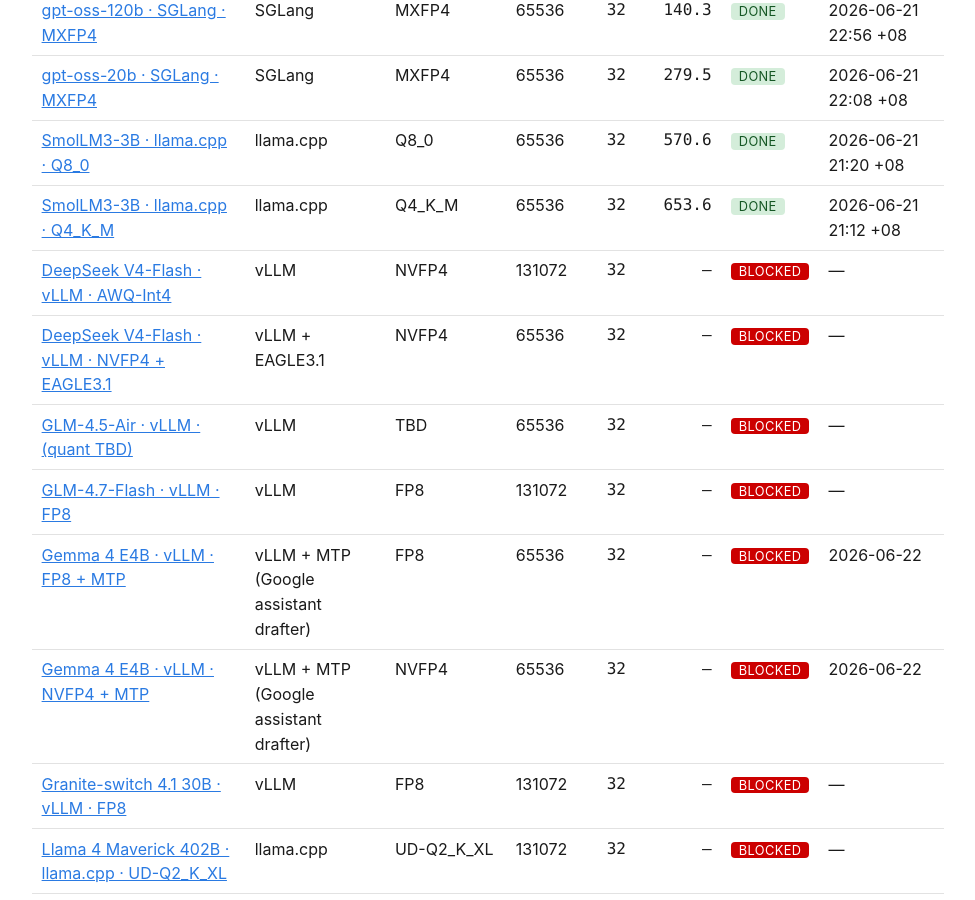
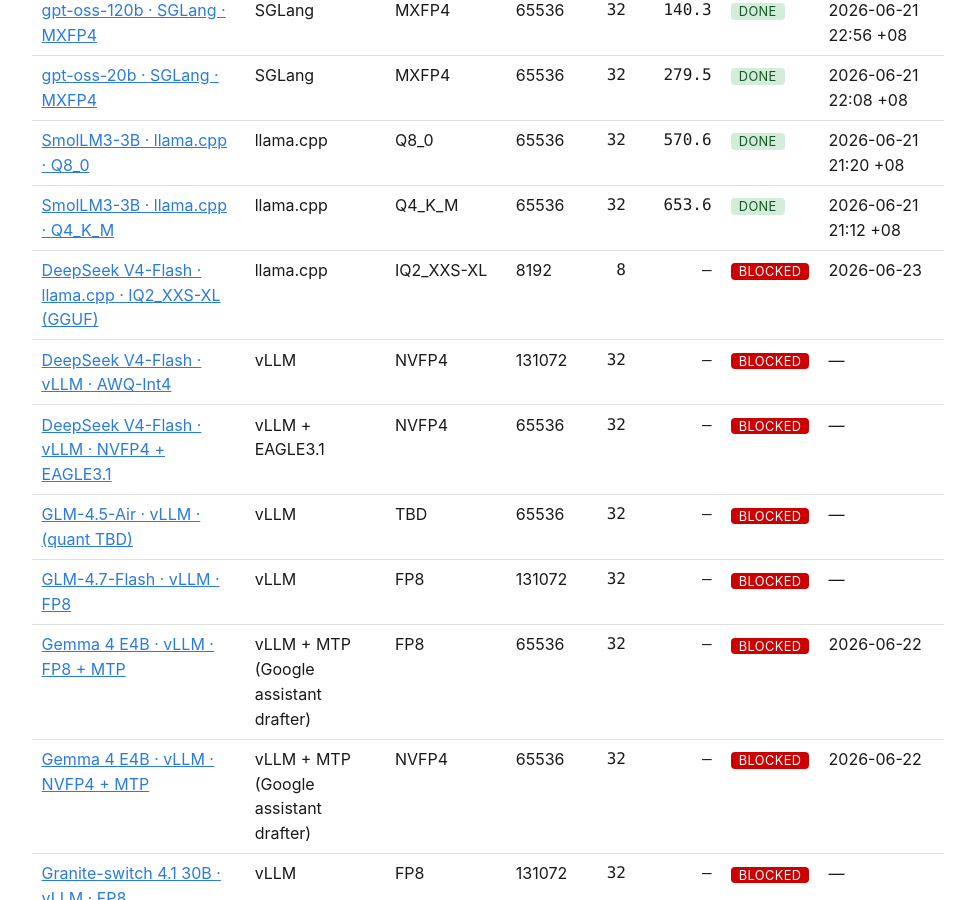
Before and after one commit to yjsoon/autobench, a Jekyll site: the page built from index.md, in a window 1280 px wide and 900 px high, scrolled down 5930 px. Shown: the whole window, without its empty margins (152-1127 px from the left). Built offline with Jekyll 4.4.1, drawn with Linux system fonts in a browser that asks for light colours; part of the change alters nothing that is shown.

Commit message:
deepseek-v4-flash: compile+run attempt via GGUF/llama.cpp fork — new IQ2 config (blocked)
Pursued the fitting path after NVFP4 proved unfittable. Findings:
- DeepSeek-V4-Flash is ~284B params (measured), not 158B — corrected on all 3 pages.
- Only IQ2/Q2 GGUF fits 121GB (NVFP4 168GB / Q8 290GB / Q4 175GB all over).
- Built CUDA sm_121 llama.cpp from cchuter/llama.cpp feat/v4-port-cuda (the fork the
  teamblobfish GGUF matches; ggml-org PR #22378 has incompatible tensor layout).
- Model LOADS (284B, fused Gated Delta Net) but the experimental fork aborts in graph
  construction on GB10 (ggml reshape / obj_new asserts) — blocked, documented, re-test
  when deepseek_v4 lands upstream. Dockerfile.llamacpp-v4flash + recipe captured.

Co-Authored-By: Claude Opus 4.8 <noreply@anthropic.com>
Claude-Session: https://claude.ai/code/session_01ENGfH67zetzXPvsJ5zgMQP

```diff
--- /dev/null
+++ b/_configs/deepseek-v4-flash-llamacpp-iq2.md
@@ -0,0 +1,76 @@
+---
+title: DeepSeek V4-Flash · llama.cpp · IQ2_XXS-XL (GGUF)
+model: deepseek-ai/DeepSeek-V4-Flash
+company: DeepSeek
+family: DeepSeek
+params: 284B (MoE) — measured (the other DeepSeek-V4-Flash pages' "158B" is wrong)
+engine: llama.cpp
+quant: IQ2_XXS-XL
+quant_rationale: The ONLY size class that fits one Spark. DeepSeek-V4-Flash is ~284B params (not 158B) — NVFP4 is 168 GB, Q8 ~290 GB, Q4 ~175 GB, all over the 121 GB ceiling; only the aggressive IQ2/Q2 GGUFs fit (IQ2_XXS-XL ~79 GB). Quality is degraded but the benchmark measures throughput. teamblobfish GGUF (56k dl/mo) on a deepseek_v4-capable llama.cpp fork.
+source_repo: teamblobfish/DeepSeek-V4-Flash-GGUF
+download_url: https://huggingface.co/teamblobfish/DeepSeek-V4-Flash-GGUF
+context: 8192
+modalities: [text]
+mm_served: false
+concurrency: 8
+tags: [deepseek-v4-flash, DeepSeek, IQ2_XXS-XL, 130B+, conc-8]
+status: blocked
+prefill_toks:
+decode_toks:
+mem_gb:
+mem_source:
+measured_on: 2026-06-23
+completed_at:
+engine_image: autobench-llamacpp-v4flash (locally built — cchuter/llama.cpp @ feat/v4-port-cuda, commit 781e978, CUDA sm_121; Dockerfile scripts/Dockerfile.llamacpp-v4flash)
+run_command: |
+  # BLOCKED at graph construction (see Notes). Build the fitting path from source:
+  #   docker build -f scripts/Dockerfile.llamacpp-v4flash -t autobench-llamacpp-v4flash .
+  #     (FROM nvidia/cuda:13.0.1-devel; clones cchuter/llama.cpp -b feat/v4-port-cuda;
+  #      cmake -DGGML_CUDA=ON -DCMAKE_CUDA_ARCHITECTURES=121; links libcuda stub for the VMM calls)
+  #   hf download teamblobfish/DeepSeek-V4-Flash-GGUF --include "IQ2_XXS-XL/*"   # ~79 GB, 2 shards
+  docker run -d --name llamacpp-dsv4 --gpus all -p 8081:8081 \
+    -v ~/.cache/huggingface:/root/.cache/huggingface:ro \
+    autobench-llamacpp-v4flash /llama.cpp/build/bin/llama-server \
+    -m .../IQ2_XXS-XL/DeepSeek-V4-Flash-IQ2_XXS-XL-00001-of-00002.gguf \
+    -ngl 999 -c 8192 --parallel 1 -cb -fa off -fit off -b 4096 -ub 2048 --jinja \
+    --host 0.0.0.0 --port 8081
+  # → GGML_ASSERT(obj_new) failed (ggml.c:1778) in llama_model_deepseek4::graph during sched_reserve
+---
+
+**BLOCKED 2026-06-23 — the model *loads* on a fitting GGUF + matched fork, but the experimental fork's
+graph construction aborts on GB10. Pursued at the user's "compile what you need to" request after the
+NVFP4 vLLM config proved unfittable.**
+
+**Why this exists:** [`deepseek-v4-flash-vllm-nvfp4-eagle3`] can't fit — DeepSeek-V4-Flash is **~284 B
+params** (llama.cpp reports `model params = 284.33 B`; the "158B" on the other pages is wrong), so every
+build that preserves quality is over the 121 GB ceiling: NVFP4 **168 GB**, Q8 **~290 GB**, Q4 **~175 GB**.
+**Only the aggressive IQ2/Q2 GGUFs fit** — IQ2_XXS-XL is **~79 GB** (2 shards), Q2_K-XL ~107 GB. This is
+the fitting path, benchmarked for throughput (IQ2 quality is poor, but speed is the metric).
+
+**What worked:**
+- **Built a `deepseek_v4`-capable llama.cpp with CUDA for GB10** (`sm_121`). `deepseek_v4` is **not in
+  upstream** llama.cpp — two independent WIP forks exist:
+  - ggml-org **PR #22378** (`deepseek4` arch) — built it, but the teamblobfish GGUF wouldn't load:
+    `missing tensor 'hc_head_base'` (its tensor layout differs from this fork's).
+  - **`cchuter/llama.cpp` `feat/v4-port-cuda`** — the fork the teamblobfish GGUFs are quantized for (5
+    custom `dsv4` ops: `rope_tail`, `hc_split_sinkhorn`, `hc_weighted_sum`, `hc_expand`,
+    `fp8_kv_quantize`). Built it (`Dockerfile.llamacpp-v4flash`; needed a `-lcuda` stub link flag so
+    ggml-cuda's VMM calls resolve). Binary runs, sees **GB10 sm_121, VMM yes**.
+- **The model loads with the matched fork:** weights load (284 B, 256 experts), the DeepSeek4 compressed-KV
+  buffer allocates, `sched_reserve` resolves "fused Gated Delta Net (autoregressive + chunked) enabled".
+
+**The blocker — graph construction aborts (experimental-fork bug, GB10):** during `sched_reserve` →
+`llama_model_deepseek4::graph`, ggml aborts. Two configs, two asserts:
+- **conc 8 / ctx 32768:** `GGML_ASSERT(ggml_nelements(a) == ne0*ne1*ne2)` (`ggml.c:3660`) — a reshape in
+  the HC-attention graph.
+- **conc 1 / ctx 8192** (with and without `-fit off`): `GGML_ASSERT(obj_new)` (`ggml.c:1778`,
+  `ggml_new_object`) — graph object-pool allocation fails while building the deepseek4 graph.
+
+Both are in the fork's graph builder, not the config — the fork is explicitly "**not extensively tested**"
+(version 1). Resolving them means C++-debugging an experimental fork's custom attention graph (out of
+scope, and risks silently-wrong outputs against the trusted-path policy). **Re-test when DeepSeek-V4
+support lands in upstream llama.cpp** (PR #22378 / a stable release) with matching upstream GGUFs.
+
+**Net for DeepSeek-V4-Flash on one Spark:** no path runs *today* — NVFP4/FP8/Q4 don't fit (284 B), and the
+only fitting quant (IQ2 GGUF) needs an experimental fork whose GB10 graph path is buggy. The infra is
+captured (Dockerfile + recipe above) for a clean re-test once upstream support matures.
--- a/_configs/deepseek-v4-flash-vllm-awq.md
+++ b/_configs/deepseek-v4-flash-vllm-awq.md
@@ -3,7 +3,7 @@ title: DeepSeek V4-Flash · vLLM · AWQ-Int4
 model: deepseek-ai/DeepSeek-V4-Flash
 company: DeepSeek
 family: DeepSeek
-params: 158B (MoE)
+params: 284B (MoE) — measured via llama.cpp (was mislabeled 158B)
 engine: vLLM
 quant: NVFP4
 quant_rationale: NVIDIA NVFP4 (~79 GB) is the only build that fits one Spark (FP8 ~160 GB). Blocked on engine support, not quant — see Notes.
--- a/_configs/deepseek-v4-flash-vllm-nvfp4-eagle3.md
+++ b/_configs/deepseek-v4-flash-vllm-nvfp4-eagle3.md
@@ -3,7 +3,7 @@ title: DeepSeek V4-Flash · vLLM · NVFP4 + EAGLE3.1
 model: deepseek-ai/DeepSeek-V4-Flash
 company: DeepSeek
 family: DeepSeek
-params: 158B (MoE)
+params: 284B (MoE) — measured via llama.cpp (was mislabeled 158B)
 engine: vLLM
 speculative: EAGLE3.1
 quant: NVFP4
```
Also changed, not shown: 1 other file.
